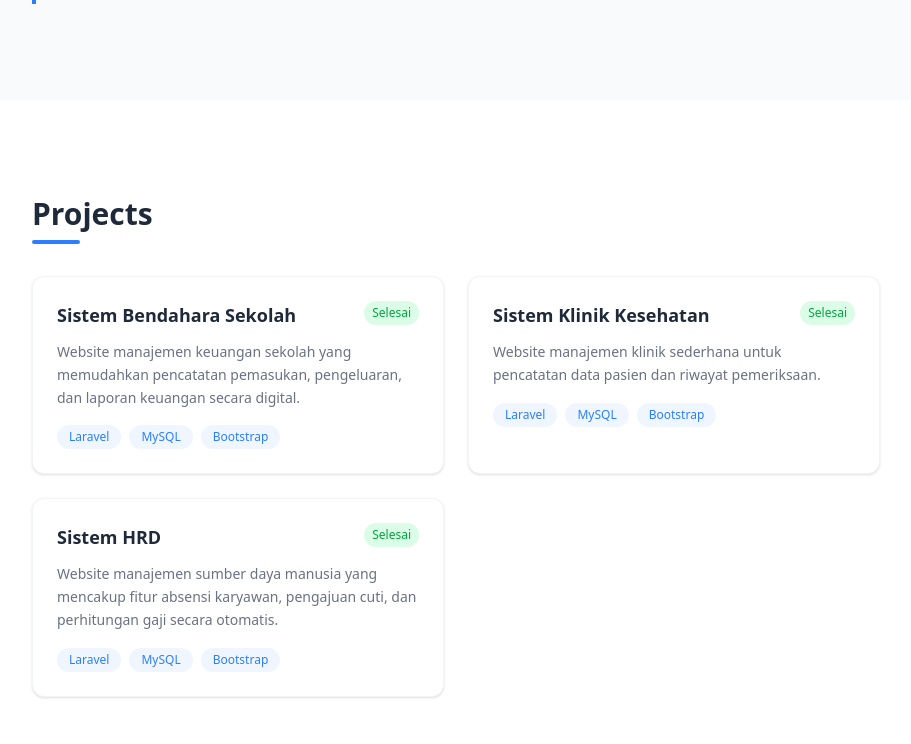
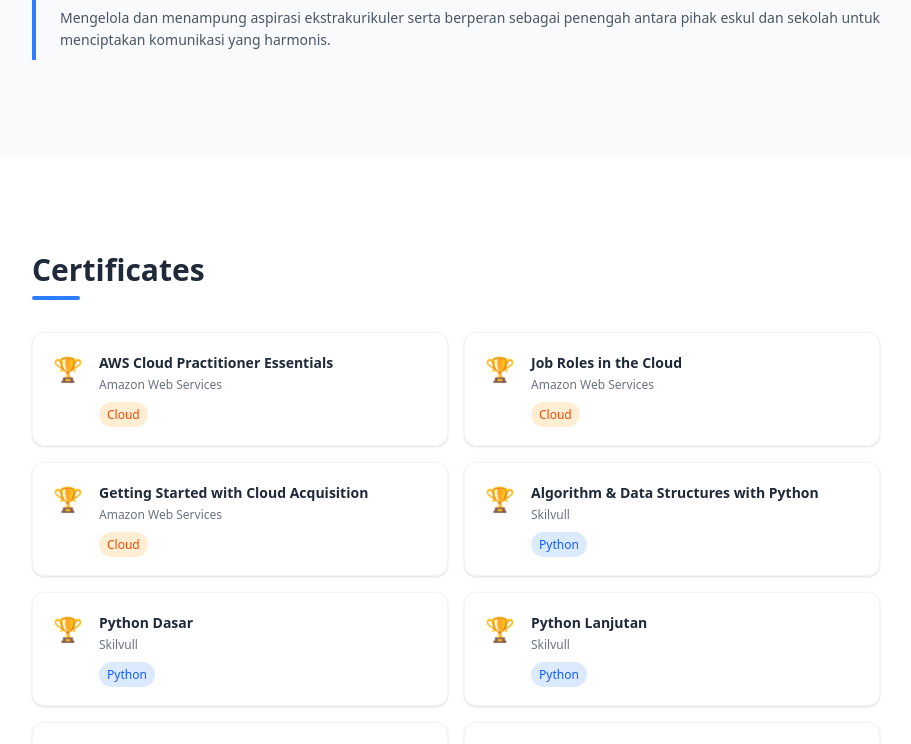
Before and after one commit to adly-248/portofolio-ku, a Next.js app: page / in a window 1280 px wide. Shown: the part 2015-2759 px from the top of the page, without its empty margins (184-1095 px from the left). Built offline with nearby package versions, Linux system fonts and the light colour scheme.

Commit message:
add sertifikat and skills

```diff
--- a/app/page.tsx
+++ b/app/page.tsx
@@ -119,6 +119,7 @@ export default function Home() {
     { href: '#about', label: 'About' },
     { href: '#skills', label: 'Skills' },
     { href: '#experience', label: 'Experience' },
+    { href: '#certificates', label: 'Certificates' },
     { href: '#projects', label: 'Projects' },
     { href: '#contact', label: 'Contact' },
   ]
@@ -146,6 +147,64 @@ export default function Home() {
     { name: "HTML & CSS", level: 80 },
     { name: "Bootstrap", level: 70 },
     { name: "Node.js", level: 40 },
+    { name: "Python", level: 35 },
+  ]
+
+  const certificates = [
+    {
+      name: "AWS Cloud Practitioner Essentials",
+      issuer: "Amazon Web Services",
+      category: "Cloud",
+      color: "bg-orange-100 text-orange-600 dark:bg-orange-900 dark:text-orange-400",
+    },
+    {
+      name: "Job Roles in the Cloud",
+      issuer: "Amazon Web Services",
+      category: "Cloud",
+      color: "bg-orange-100 text-orange-600 dark:bg-orange-900 dark:text-orange-400",
+    },
+    {
+      name: "Getting Started with Cloud Acquisition",
+      issuer: "Amazon Web Services",
+      category: "Cloud",
+      color: "bg-orange-100 text-orange-600 dark:bg-orange-900 dark:text-orange-400",
+    },
+    {
+      name: "Algorithm & Data Structures with Python",
+      issuer: "Skilvull",
+      category: "Python",
+      color: "bg-blue-100 text-blue-600 dark:bg-blue-900 dark:text-blue-400",
+    },
+    {
+      name: "Python Dasar",
+      issuer: "Skilvull",
+      category: "Python",
+      color: "bg-blue-100 text-blue-600 dark:bg-blue-900 dark:text-blue-400",
+    },
+    {
+      name: "Python Lanjutan",
+      issuer: "Skilvull",
+      category: "Python",
+      color: "bg-blue-100 text-blue-600 dark:bg-blue-900 dark:text-blue-400",
+    },
+    {
+      name: "Roadmap Web Developer",
+      issuer: "Geeksfarm",
+      category: "Web Dev",
+      color: "bg-green-100 text-green-600 dark:bg-green-900 dark:text-green-400",
+    },
+    {
+      name: "Anggota Majelis Perwakilan Kelas",
+      issuer: "SMKN 13 Bandung",
+      category: "Organisasi",
+      color: "bg-purple-100 text-purple-600 dark:bg-purple-900 dark:text-purple-400",
+    },
+    {
+      name: "Uji Level Kompetensi",
+      issuer: "SMKN 13 Bandung",
+      category: "Akademik",
+      color: "bg-yellow-100 text-yellow-600 dark:bg-yellow-900 dark:text-yellow-400",
+    },
   ]
 
   const projects = [
@@ -423,6 +482,34 @@ export default function Home() {
           </div>
         </section>
 
+        {/* Certificates */}
+        <section id="certificates" className="py-24">
+          <div className="max-w-4xl mx-auto px-6">
+            <motion.div initial="hidden" whileInView="visible" viewport={{ once: true }} variants={stagger}>
+              <motion.h2 variants={fadeUp} className="text-3xl font-bold mb-2">Certificates</motion.h2>
+              <motion.div variants={fadeUp} className="w-12 h-1 bg-blue-500 mb-8 rounded"></motion.div>
+              <div className="grid md:grid-cols-2 gap-4">
+                {certificates.map((cert) => (
+                  <motion.div
+                    key={cert.name}
+                    variants={fadeUp}
+                    className="flex items-start gap-4 bg-white dark:bg-slate-700 rounded-xl p-5 border border-gray-100 dark:border-slate-600 shadow-sm hover:shadow-md transition-shadow"
+                  >
+                    <div className="text-2xl">🏆</div>
+                    <div className="flex-1">
+                      <h3 className="font-bold text-sm mb-1">{cert.name}</h3>
+                      <p className="text-gray-500 dark:text-gray-400 text-xs mb-2">{cert.issuer}</p>
+                      <span className={`text-xs px-2 py-1 rounded-full font-medium ${cert.color}`}>
+                        {cert.category}
+                      </span>
+                    </div>
+                  </motion.div>
+                ))}
+              </div>
+            </motion.div>
+          </div>
+        </section>
+
         {/* Projects */}
         <section id="projects" className="py-24">
           <div className="max-w-4xl mx-auto px-6">
```
